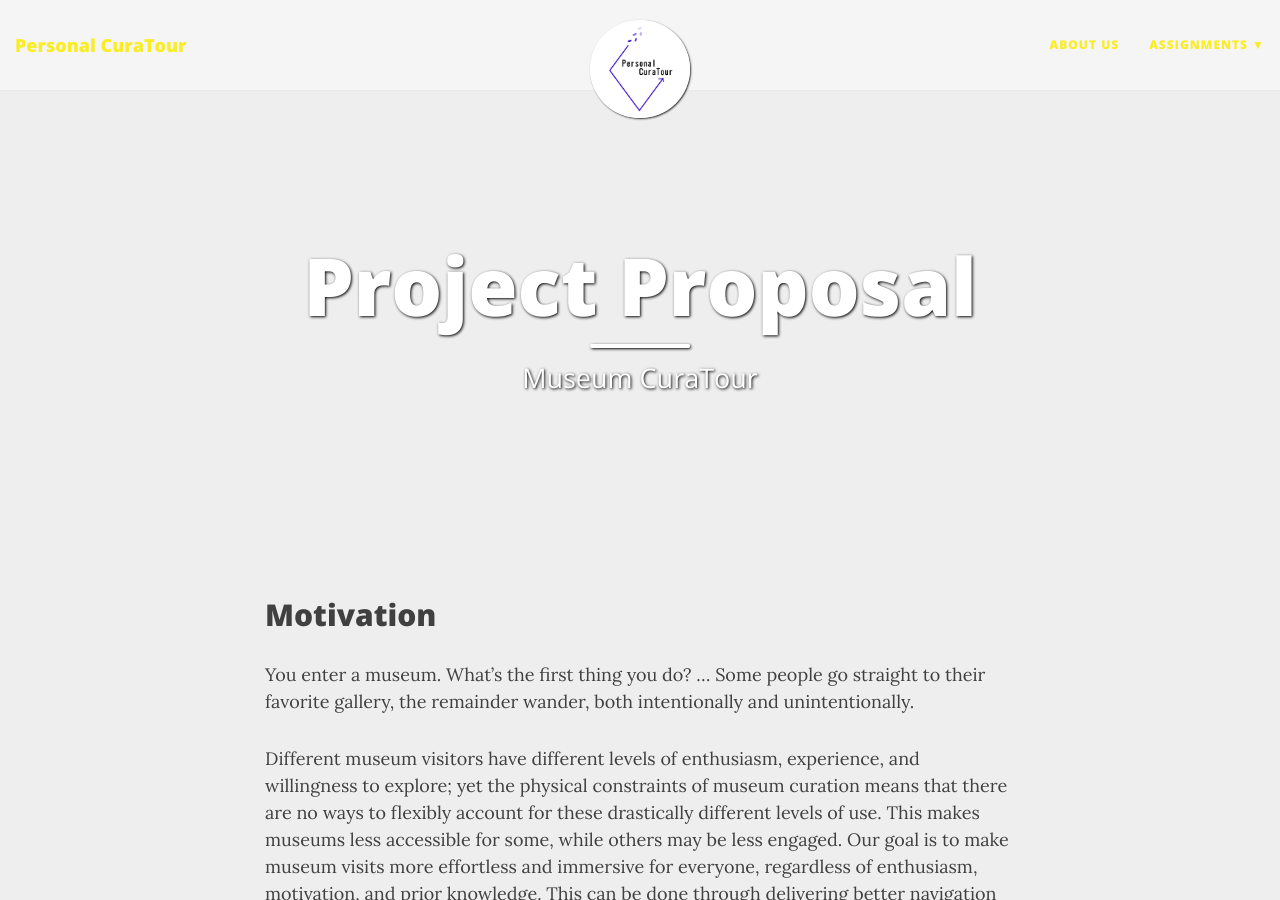
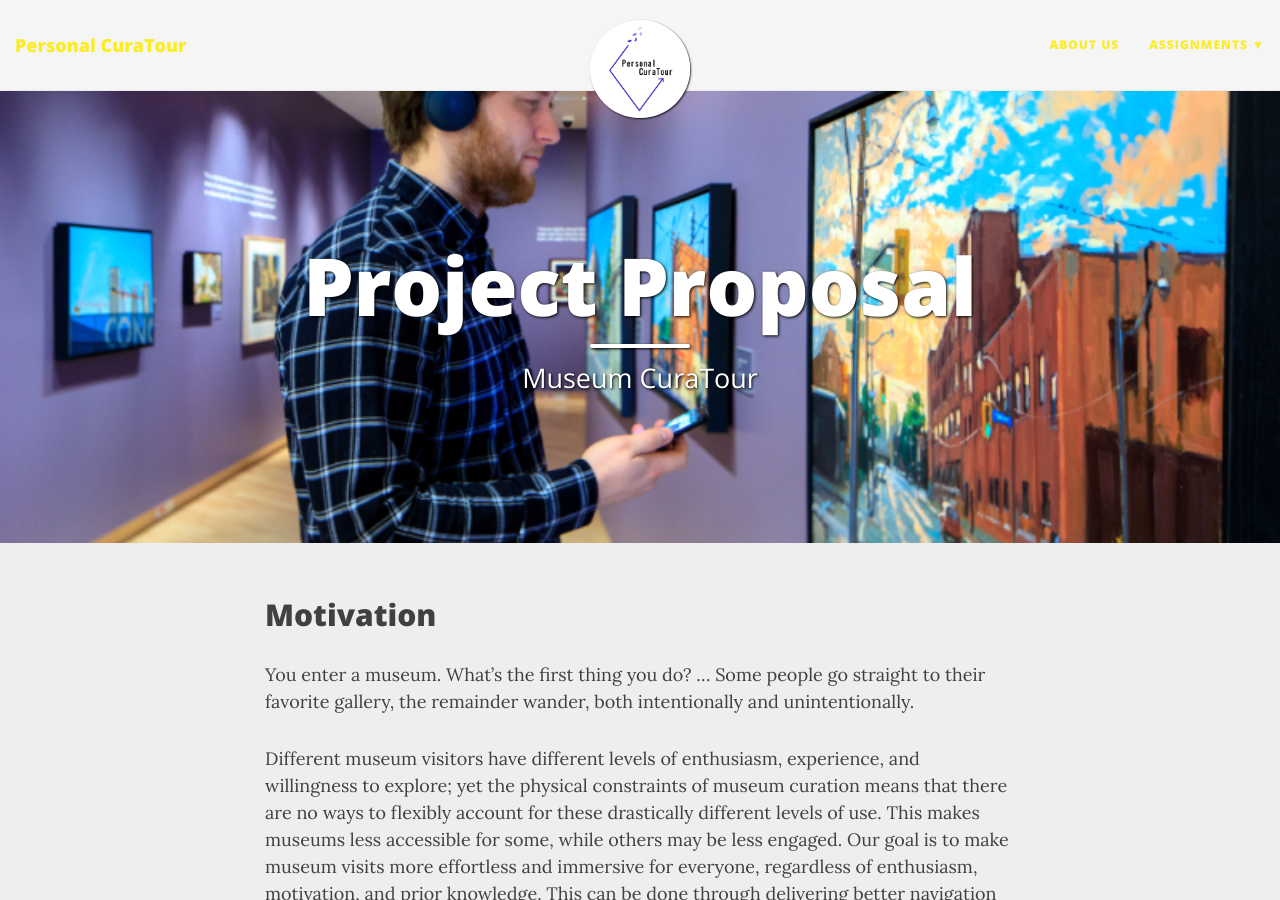
Before and after one commit to krtejeda/PersonalCuraTour, a Jekyll site: the page built from Project-Proposal.md, in a window 1280 px wide and 900 px high. Built offline with Jekyll 4.4.1, drawn with Linux system fonts in a browser that asks for light colours; nearby versions of some CDN libraries.

Commit message:
Update Project-Proposal.md

```diff
--- a/Project-Proposal.md
+++ b/Project-Proposal.md
@@ -2,7 +2,7 @@
 layout: page
 title: Project Proposal
 subtitle: Museum CuraTour
-bigimg: img/6a01bb09d94071970d01b7c95030e7970b-800wi.png
+bigimg: /img/6a01bb09d94071970d01b7c95030e7970b-800wi.png
 ---
 
 
```
